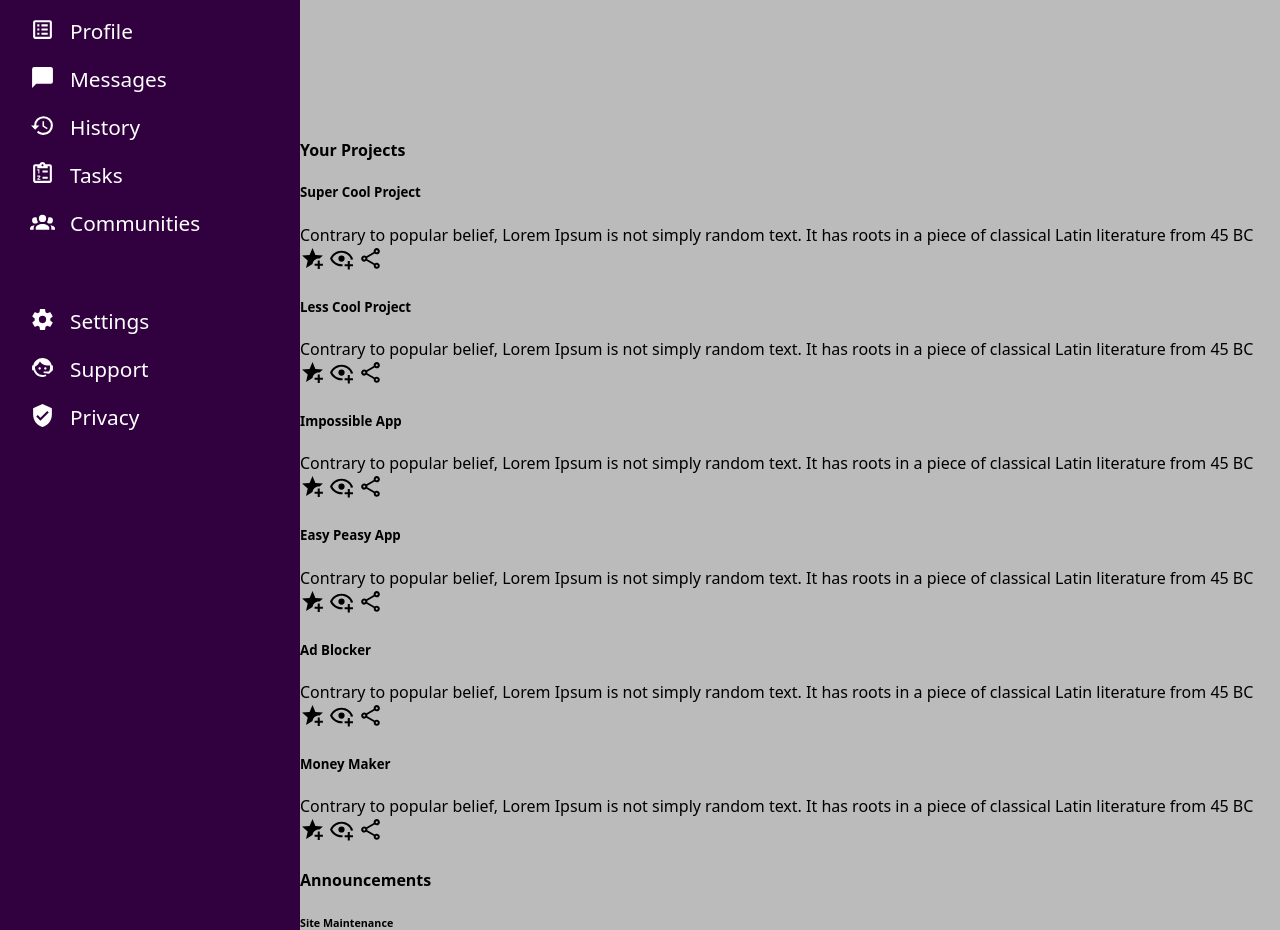
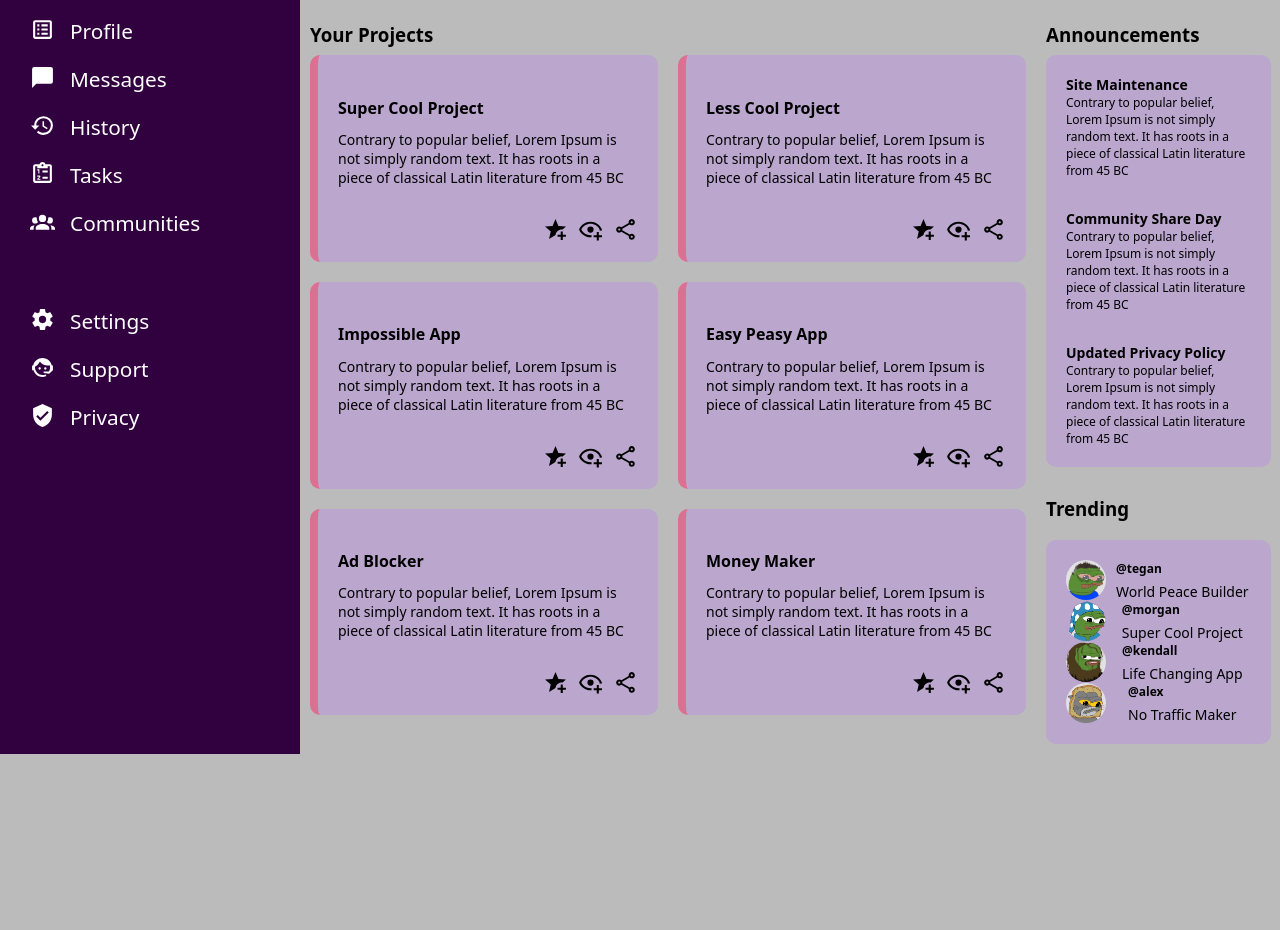
Before and after one commit to sub-pr1me/Project-Admin-Dashboard, a plain HTML site: page index.html in a window 1280 px wide. Shown: the part 187-1117 px from the top of the page. After the commit the page ends 941 px from the top, so only its background shows below. Drawn offline with Linux system fonts and the light colour scheme.

Commit message:
Add Content section CSS & fix minor bugs

```diff
--- a/index.html
+++ b/index.html
@@ -88,11 +88,11 @@
         </div>
         <div class="content">
             <div class="proj">
-                <h4>Your Projects</h4>
+                <h3>Your Projects</h3>
                 <div class="tiles">
                     <div class="tile">
                         <div class="description">
-                            <h5>Super Cool Project</h5>
+                            <h4>Super Cool Project</h4>
                             <div class="descr-text">Contrary to popular belief, Lorem Ipsum is not simply random text. It has roots in a piece of classical Latin literature from 45 BC</div>
                         </div>
                         <div class="proj-icons">
@@ -103,7 +103,7 @@
                     </div>
                     <div class="tile">
                         <div class="description">
-                            <h5>Less Cool Project</h5>
+                            <h4>Less Cool Project</h4>
                             <div class="descr-text">Contrary to popular belief, Lorem Ipsum is not simply random text. It has roots in a piece of classical Latin literature from 45 BC</div>
                         </div>
                         <div class="proj-icons">
@@ -114,7 +114,7 @@
                     </div>
                     <div class="tile">
                         <div class="description">
-                            <h5>Impossible App</h5>
+                            <h4>Impossible App</h4>
                             <div class="descr-text">Contrary to popular belief, Lorem Ipsum is not simply random text. It has roots in a piece of classical Latin literature from 45 BC</div>
                         </div>
                         <div class="proj-icons">
@@ -125,7 +125,7 @@
                     </div>
                     <div class="tile">
                         <div class="description">
-                            <h5>Easy Peasy App</h5>
+                            <h4>Easy Peasy App</h4>
                             <div class="descr-text">Contrary to popular belief, Lorem Ipsum is not simply random text. It has roots in a piece of classical Latin literature from 45 BC</div>
                         </div>
                         <div class="proj-icons">
@@ -136,7 +136,7 @@
                     </div>
                     <div class="tile">
                         <div class="description">
-                            <h5>Ad Blocker</h5>
+                            <h4>Ad Blocker</h4>
                             <div class="descr-text">Contrary to popular belief, Lorem Ipsum is not simply random text. It has roots in a piece of classical Latin literature from 45 BC</div>
                         </div>
                         <div class="proj-icons">
@@ -147,7 +147,7 @@
                     </div>
                     <div class="tile">
                         <div class="description">
-                            <h5>Money Maker</h5>
+                            <h4>Money Maker</h4>
                             <div class="descr-text">Contrary to popular belief, Lorem Ipsum is not simply random text. It has roots in a piece of classical Latin literature from 45 BC</div>
                         </div>
                         <div class="proj-icons">
@@ -158,50 +158,55 @@
                     </div>
                 </div>
             </div>
+            <div class="column2">
                 <div class="announ">
-                <h4>Announcements</h4>
+                    <h3>Announcements</h3>
                     <div class="window">
                         <div class="description">
-                        <h6>Site Maintenance</h6>
+                            <div style="font-size: 14px;"><strong>Site Maintenance</strong></div>
                             <div class="descr-text">Contrary to popular belief, Lorem Ipsum is not simply random text. It has roots in a piece of classical Latin literature from 45 BC</div>
                         </div>
                         <div class="description">
-                        <h5>Community Share Day</h6>
+                            <div style="font-size: 14px;"><strong>Community Share Day</strong></div>
                             <div class="descr-text">Contrary to popular belief, Lorem Ipsum is not simply random text. It has roots in a piece of classical Latin literature from 45 BC</div>
                         </div>
                         <div class="description">
-                        <h6>Updated Privacy Policy</h6>
+                            <div style="font-size: 14px;"><strong>Updated Privacy Policy</strong></div>
                             <div class="descr-text">Contrary to popular belief, Lorem Ipsum is not simply random text. It has roots in a piece of classical Latin literature from 45 BC</div>
                         </div>
                     </div>
                 </div>
                 <div class="trend">
-                <h4>Trending</h4>
+                    <h3>Trending</h3>
                     <div class="profiles">
                         <div class="prof">
-                        <img src="img/avatar1.svg" alt="img">
+                            <img src="img/avatar1.png" alt="img">
                             <div class="info">
-                            <h6>@tegan</h6>
+                                <div class="link" style="font-size: 12px;"><strong>@tegan</strong></div>
                                 <div class="status">World Peace Builder</div>
                             </div>
                         </div>
                         <div class="prof">
-                        <img src="img/avatar2.svg" alt="img">
+                            <img src="img/avatar2.png" alt="img">
                             <div class="info">
-                            <h6>@morgan</h6>
+                                <div class="link" style="font-size: 12px;"><strong>@morgan</strong></div>
                                 <div class="status">Super Cool Project</div>
                             </div>
+                        </div>
                         <div class="prof">
-                        <img src="img/avatar3.svg" alt="img">
+                            <img src="img/avatar3.png" alt="img">
                             <div class="info">
-                            <h6>@kendall</h6>
+                                <div class="link" style="font-size: 12px;"><strong>@kendall</strong></div>
                                 <div class="status">Life Changing App</div>
                             </div>
+                        </div>
                         <div class="prof">
-                        <img src="img/avatar4.svg" alt="img">
+                            <img src="img/avatar4.jpeg" alt="img">
                             <div class="info">
-                            <h6>@alex</h6>
+                                <div class="link" style="font-size: 12px;"><strong>@alex</strong></div>
                                 <div class="status">No Traffic Maker</div>
+                            </div>
+                        </div>
                     </div>
                 </div>
             </div>
--- a/style.css
+++ b/style.css
@@ -11,7 +11,8 @@ body {
 .container {
     /* outline: 2px red solid; */
     display: grid;
-    grid: 1fr 5fr / 1fr 6fr;
+    grid: .1fr 1fr / 1fr 6fr;
+    height: 100vh;
 }
 
 /* /// SIDEBAR */
@@ -28,19 +29,6 @@ body {
 img[src$=".svg"] {
     height: 25px;
     width: 25px;
-}
-
-img[src$=".png"],
-img[src$=".jpg"] {
-    border-radius: 100%;
-}
-
-.icons img {
-    height: 40px;
-}
-
-.name img {
-    height: 65px;
 }
 
 .sidebar img {
@@ -98,7 +86,19 @@ img[src$=".jpg"] {
     height: 180px;
     display: grid;
     grid: 1fr 1fr / 1fr 1fr;
+}
 
+img[src$=".png"],
+img[src$=".jpg"] {
+    border-radius: 100%;
+}
+
+.icons img {
+    height: 40px;
+}
+
+.name img {
+    height: 65px;
 }
 
 .search {
@@ -159,3 +159,119 @@ button {
     border-radius: 50px;
     border: none;
 }
+
+/* /// CONTENT */
+
+.tile,
+.window,
+.profiles {
+    background-color: rgb(187, 166, 206);
+    border-radius: 10px;
+    padding: 20px;
+}
+
+.proj,
+.announ,
+.trend {
+    margin: 10px;
+}
+
+.content {
+    display: grid;
+    grid: 1fr / 1fr 1fr;
+    justify-items: auto;
+
+}
+
+.proj {
+    margin: 10px;
+    height: fit-content;
+    display: grid;
+    grid-area: 1/1/3/2;
+}
+
+.tiles {
+    display: grid;
+    grid: 1fr 1fr 1fr / 1fr 1fr;
+    margin-top: -10px;
+    gap: 20px;
+}
+
+.tile {
+    height: fit-content;
+    width: 300px;
+    display: grid;
+    border-left: 8px solid palevioletred;
+}
+
+.proj .descr-text {
+    font-size: 14px;
+    margin-top: -10px;
+    margin-bottom: 30px;
+}
+
+.announ .descr-text {
+    font-size: 12px;
+}
+
+.proj-icons {
+    display: flex;
+    gap: 10px;
+    justify-content: end;
+}
+
+.announ {
+    height: fit-content;
+    min-width: 225px;
+    display: grid;
+    grid-area: 1/2/2/3;
+}
+
+.window {
+    gap: 30px;
+    border-radius: 10px;
+    display: grid;
+    justify-content: start;
+    margin-top: -10px;
+}
+
+.description {
+    display: grid;
+}
+
+.content img[src$=".png"],
+.content img[src$=".jpeg"] {
+    height: 40px;
+    width: 40px;
+    border-radius: 100px;
+}
+
+.trend {
+    display: grid;
+    height: fit-content;
+}
+
+.link,
+.status {
+    font-size: 14px;
+}
+
+.profiles {
+    display: grid;
+    justify-content: start;
+    align-content: start;
+}
+
+.prof {
+    display: grid;
+    grid-auto-flow: column;
+    justify-items: start;
+    align-items: center;
+    gap: 10px;
+}
+
+.info {
+    display: grid;
+    align-content: center;
+    gap: 5px;
+}
```
Lines whose indentation alone changed are shown as unchanged.
